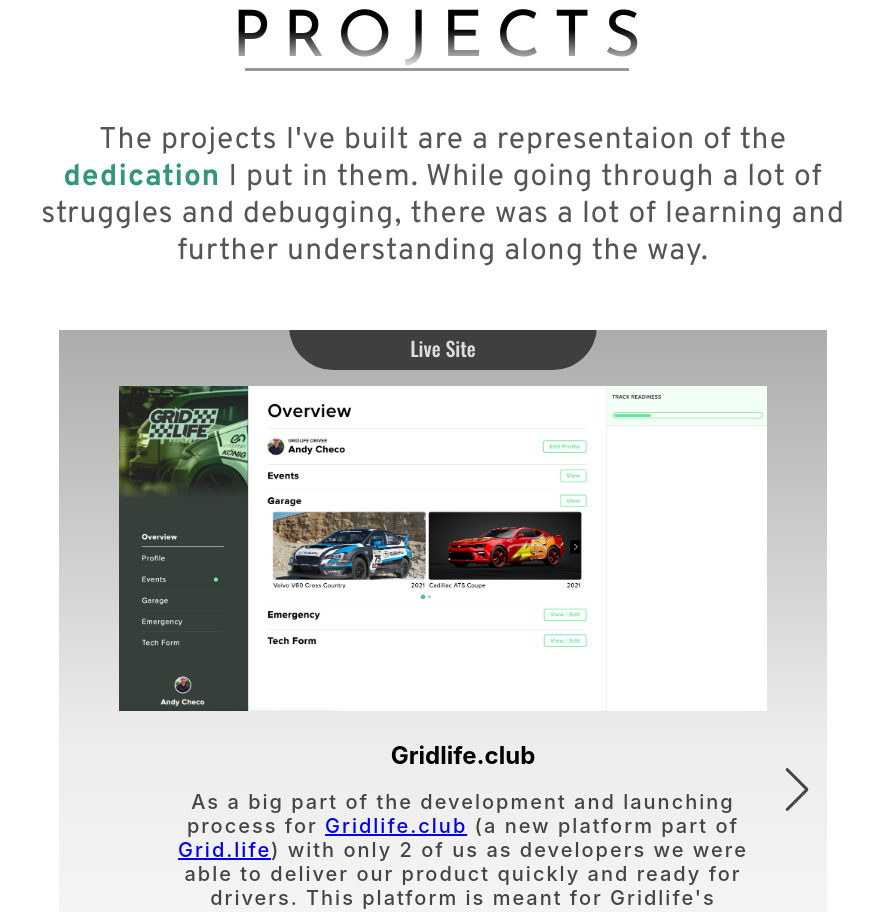
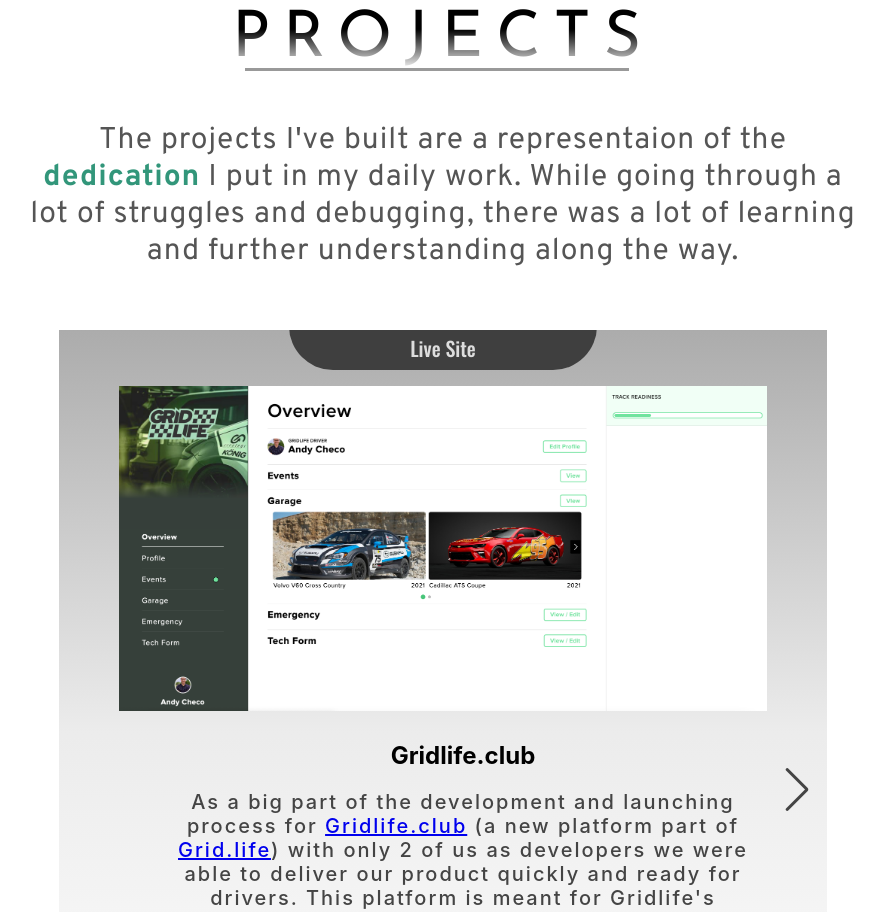
Before and after one commit to SavedCity/Portfolio, a React (Create React App) app: page / in a window 1280 px wide. Shown: the part 2000-2912 px from the top of the page, without its empty margins (197-1081 px from the left). Built offline with nearby package versions, Linux system fonts and the light colour scheme; a web font is replaced by a local one.

Commit message:
changes project header

```diff
--- a/src/components/Projects.js
+++ b/src/components/Projects.js
@@ -29,7 +29,7 @@
           <span style={{ color: "#32967a", fontWeight: "700" }}>
             dedication
           </span>{" "}
-          I put in them. While going through a lot of struggles and debugging,
+          I put in my daily work. While going through a lot of struggles and debugging,
           there was a lot of learning and further understanding along the way.
         </p>
       </div>
```
